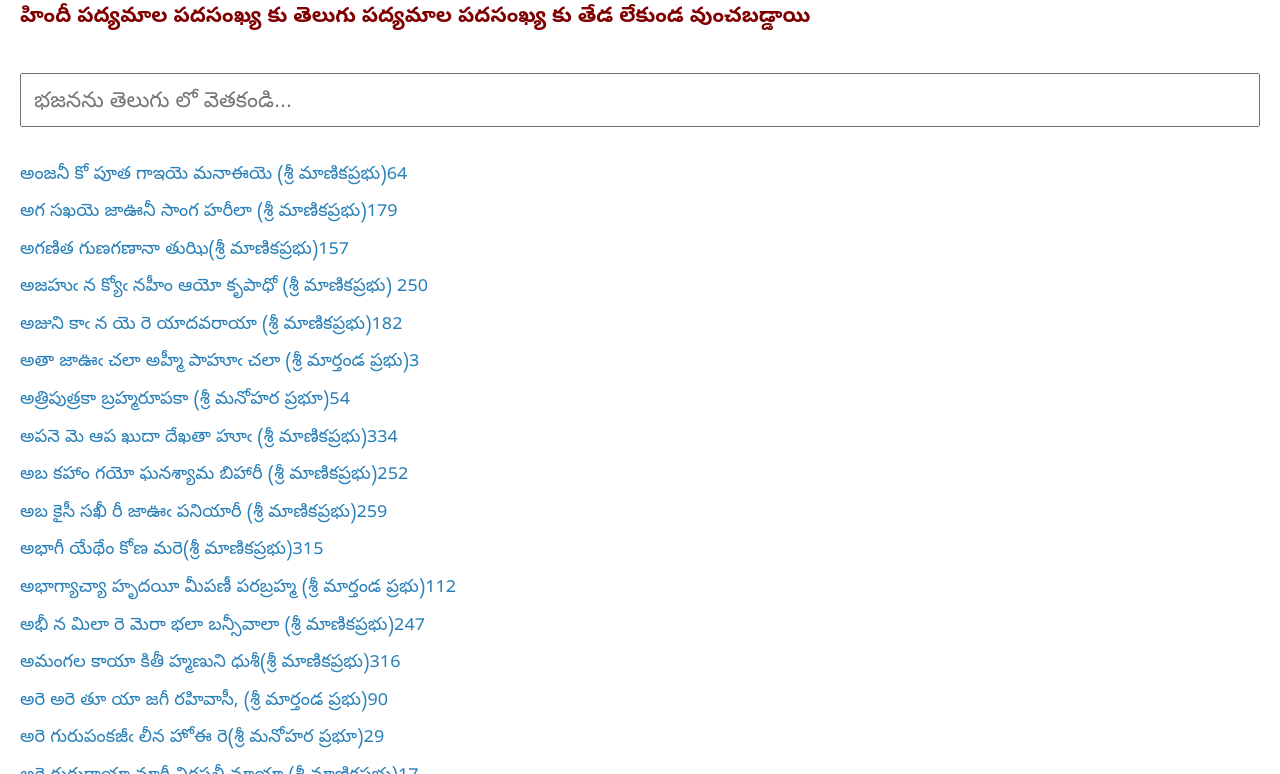
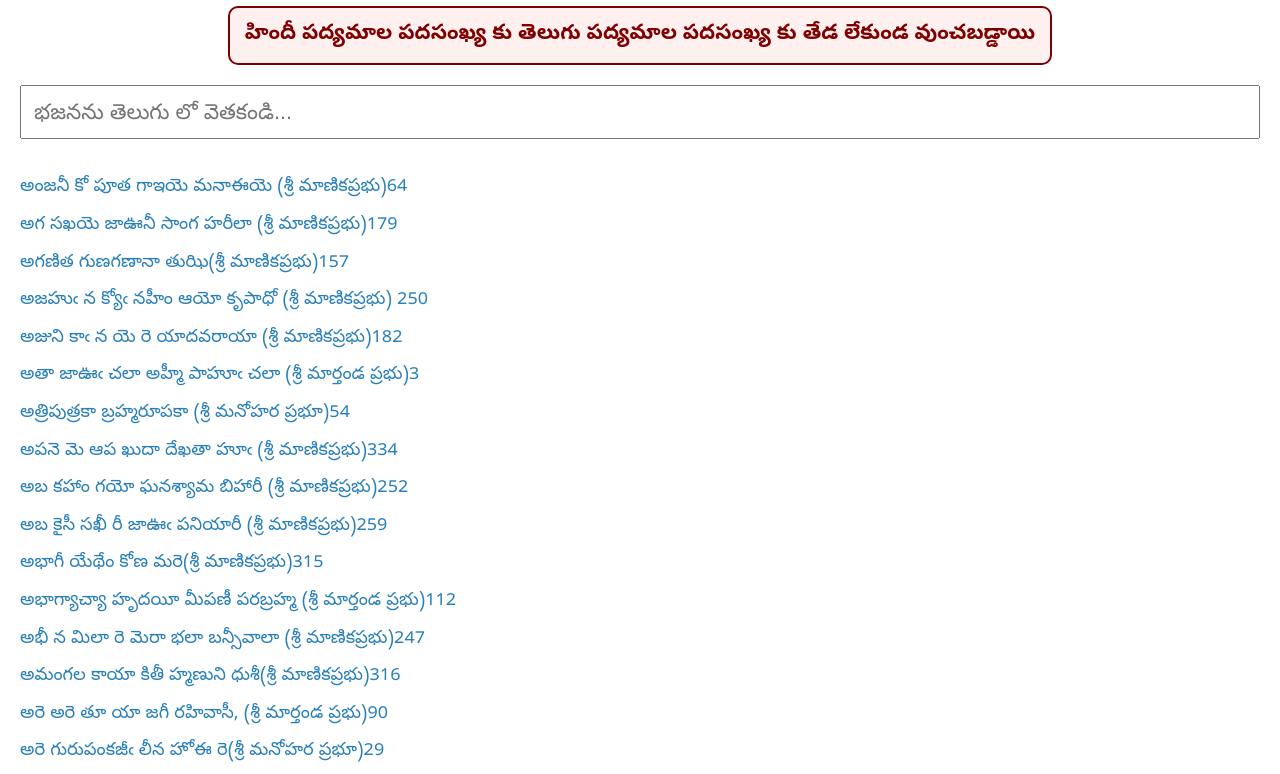
Before and after one commit to Manikprabhubhajan/TeluguPadyamala, a plain HTML site: page index.html in a window 1280 px wide. Shown: the part 140-914 px from the top of the page. Drawn offline with Linux system fonts and the light colour scheme.

Commit message:
Update index.html

```diff
--- a/index.html
+++ b/index.html
@@ -73,9 +73,14 @@
   </style>
 </head>
 <body>
- <h2 style="color: maroon;">Jai Guru Manik</h2>
+<h2 style="color: maroon; text-align: center;">Jai Guru Manik</h2>
   <h1>తెలుగు పద్యమాల</h1>
-  <h3 style="color: maroon;">హిందీ పద్యమాల పదసంఖ్య కు తెలుగు పద్యమాల పదసంఖ్య కు తేడ లేకుండ వుంచబడ్డాయి</h3>
+ </h3>
+<div style="border: 2px solid maroon; padding: 15px; width: fit-content; margin: auto; border-radius: 10px; background-color: #fff0f0;">
+  <h3 style="color: maroon; text-align: center; margin: 0;">
+    హిందీ పద్యమాల పదసంఖ్య కు తెలుగు పద్యమాల పదసంఖ్య కు తేడ లేకుండ వుంచబడ్డాయి
+  </h3>
+</div>
   <input type="text" id="search" placeholder="భజనను తెలుగు లో వెతకండి..." onkeyup="filterSongs()">
 
   <ul id="songList">
```
